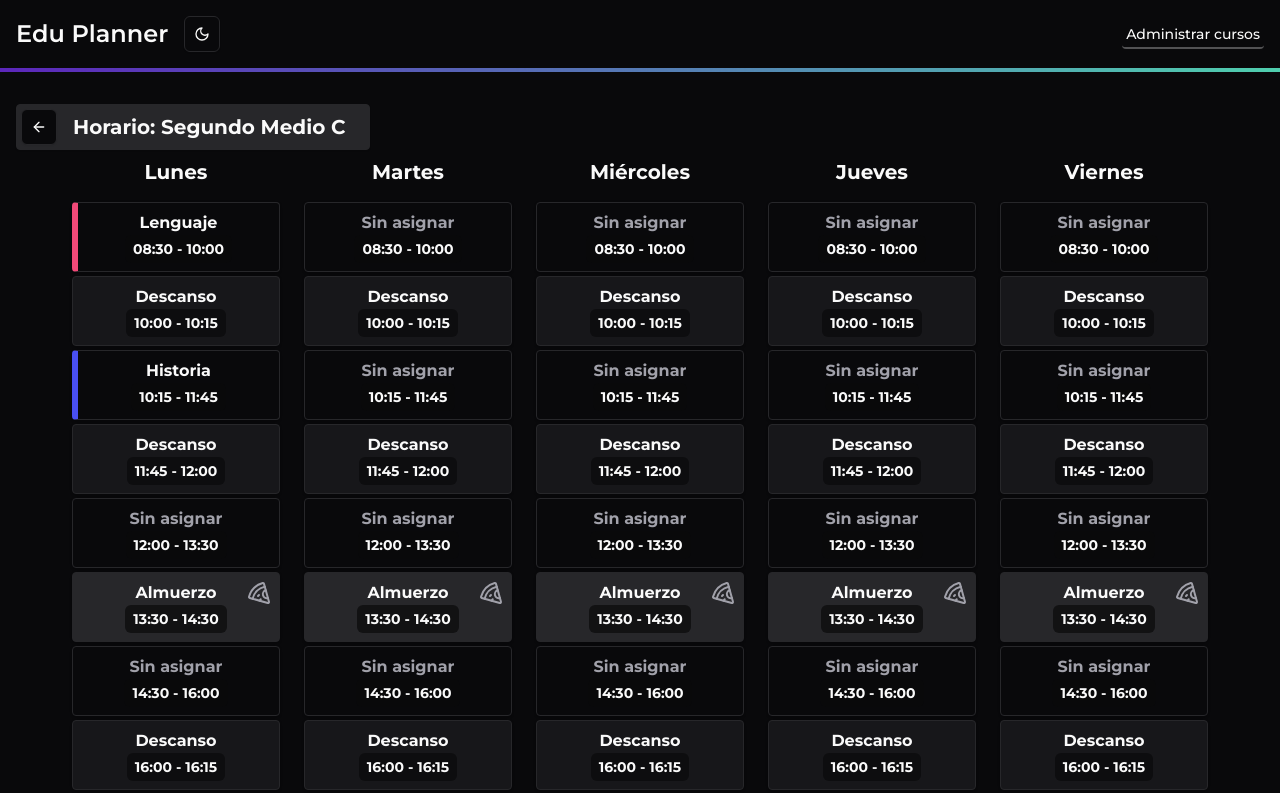
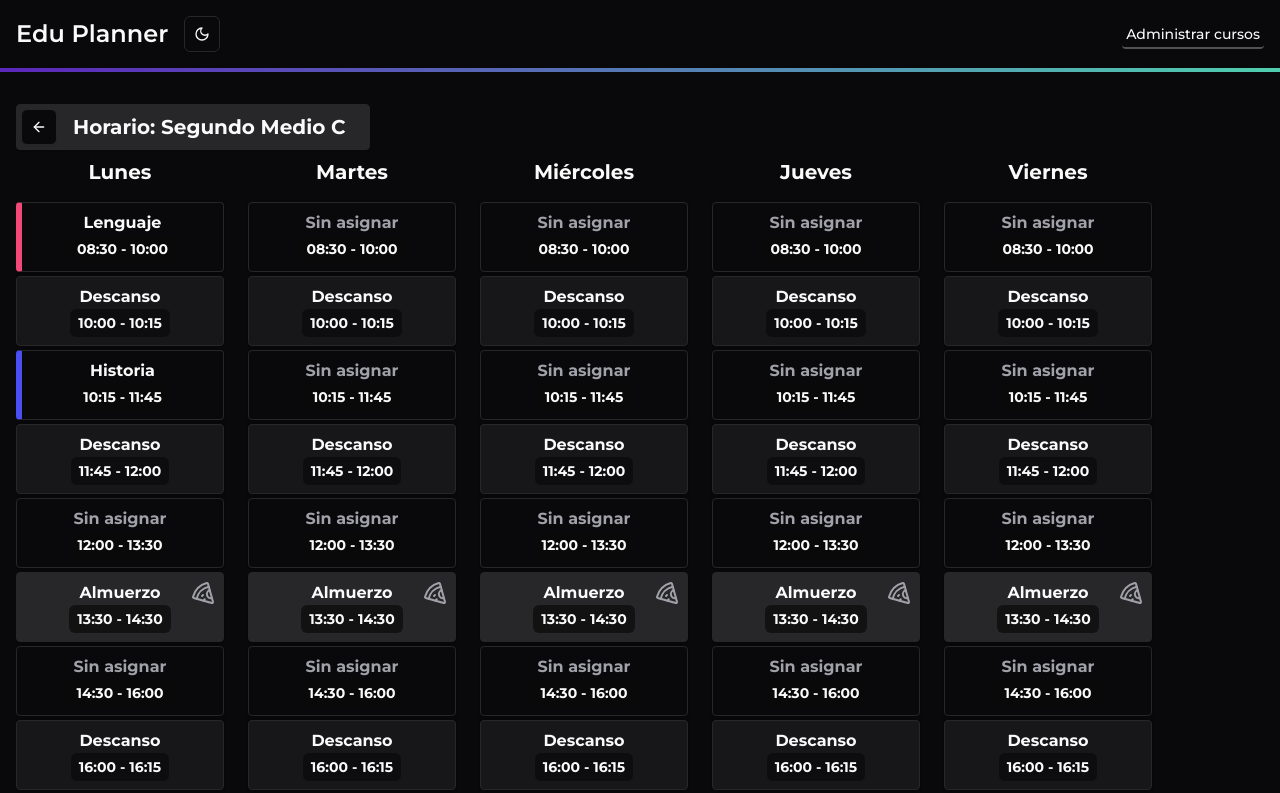
Before and after one commit to No-Country-simulation/s20-11-webapp, a React (Vite) app in the folder Frontend/eduPlanner/: page /courses/1/schedule in a window 1280 px wide. Shown: the top 793 px of the page. Built offline with nearby package versions, Linux system fonts and the light colour scheme; a web font is replaced by a local one.

Commit message:
fix layout and overflow handling

```diff
--- a/Frontend/eduPlanner/src/features/courses/routes/course-schedule.jsx
+++ b/Frontend/eduPlanner/src/features/courses/routes/course-schedule.jsx
@@ -50,7 +50,7 @@ function Schedule({ courseSchedule }) {
           </CarouselContent>
         </Carousel>
       ) : (
-        <div className="flex  justify-center items-center gap-6 overflow-clip">
+        <div className="flex items-center gap-6 overflow-x-auto">
           {availableDays.map((day) => (
             <DayScheduleCard
               key={day}
```
